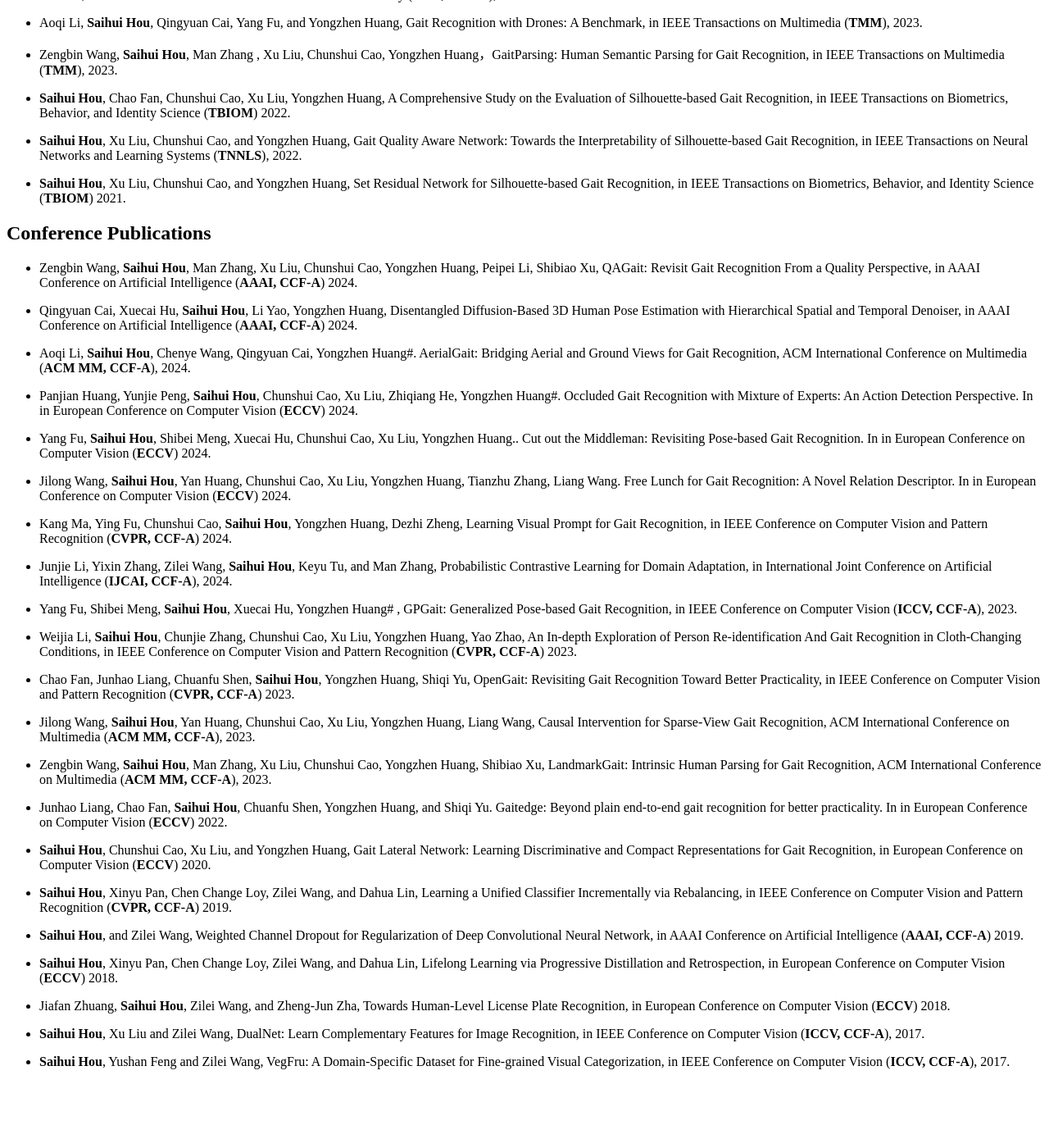
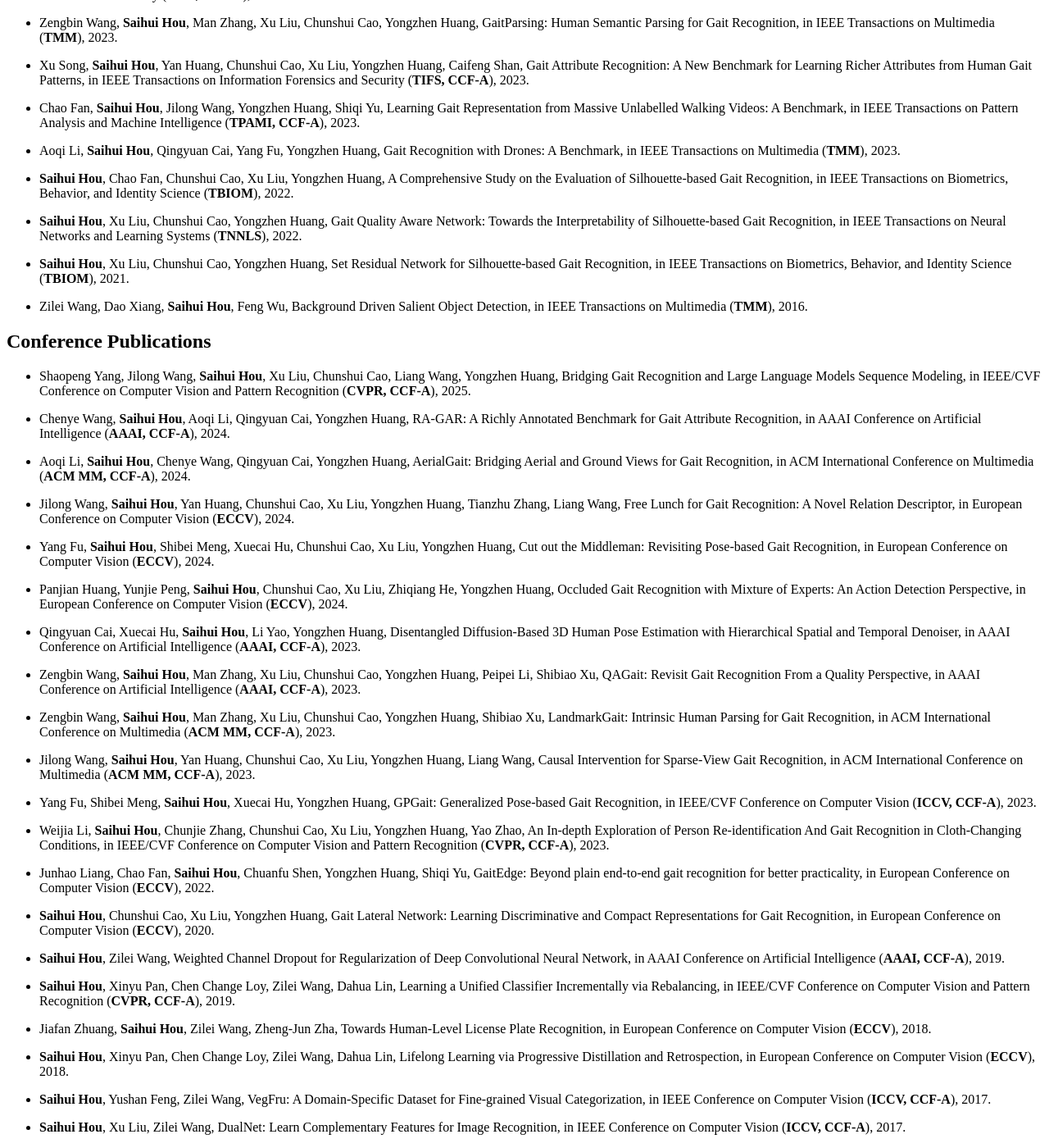
Before and after one commit to hshustc/hshustc.github.io, a Jekyll site: the page built from _pages/includes/4-pub.md, in a window 1280 px wide and 1400 px high, scrolled down 890 px. Shown: the whole window at 82% size. Built offline with Jekyll 4.4.1, drawn with Linux system fonts in a browser that asks for light colours; our own code applies the rules of GitHub Pages for plain Markdown files; before the commit the page ends 2210 px from its top, so only the background shows below that; some of the changed text lies outside the part shown.

Commit message:
Update Pub

```diff
--- a/_pages/includes/4-pub.md
+++ b/_pages/includes/4-pub.md
@@ -3,71 +3,78 @@
 
 <a href='https://scholar.google.com/citations?user=6gnHaLcAAAAJ&hlJ'><img src="https://img.shields.io/endpoint?logo=Google%20Scholar&url=https://raw.githubusercontent.com/hshustc/hshustc.github.io/google-scholar-stats/gs_data_shieldsio.json&labelColor=f6f6f6&color=9cf&style=flat&label=Google Scholar Citations"></a>
 
+
 ## Journal Publications
-- **Saihui Hou**, Zengbin Wang, Man Zhang, Chunshui Cao, Xu Liu, Yongzhen Huang, Edge-Oriented Adversarial Attack for Deep Gait Recognition, International Journal of Computer Vision (**IJCV, CCF-A**), 2024.
 
-- **Saihui Hou**, Xuecai Hu, Chunshui Cao, Xu Liu, and Yongzhen Huang, Adaptive Knowledge Transfer for Weak-Shot Gait Recognition, in IEEE Transactions on Information Forensics and Security (**TIFS, CCF-A**), 2024.
+- Jilong Wang, **Saihui Hou**, Xianda Guo, Yan Huang, Yongzhen Huang, Tianzhu Zhang, Liang Wang, GaitC3I: Robust Cross-Covariate Gait Recognition via Causal Intervention, in IEEE Transactions on Circuits and Systems for Video Technology (**TCSVT**), 2025.
 
-- **Saihui Hou**, Panjian Huang, Xu Liu, Chunshui Cao, and Yongzhen Huang, Cloth-Imbalanced Gait Recognition via Hallucination, in IEEE Transactions on Circuits and Systems for Video Technology (**TCSVT**), 2024.
+- Xuqian Ren, Shaopeng Yang, **Saihui Hou**, Chunshui Cao, Xu Liu, Yongzhen Huang, Unsupervised Gait Recognition with Selective Fusion, in IEEE Transactions on Biometrics, Behavior, and Identity Science (**TBIOM**), 2025.
+
+- **Saihui Hou**, Zengbin Wang, Man Zhang, Chunshui Cao, Xu Liu, Yongzhen Huang, Edge-Oriented Adversarial Attack for Deep Gait Recognition, in International Journal of Computer Vision (**IJCV, CCF-A**), 2024.
+
+- **Saihui Hou**, Xuecai Hu, Chunshui Cao, Xu Liu, Yongzhen Huang, Adaptive Knowledge Transfer for Weak-Shot Gait Recognition, in IEEE Transactions on Information Forensics and Security (**TIFS, CCF-A**), 2024.
 
 - Panjian Huang, **Saihui Hou**, Chunshui Cao, Xu Liu, Xuecai Hu, and Yongzhen Huang, Integral Pose Learning via Appearance Transfer for Gait Recognition, in IEEE Transactions on Information Forensics and Security (**TIFS, CCF-A**), 2024.
 
-- Chao Fan, **Saihui Hou**, Jilong Wang, Yongzhen Huang, and Shiqi Yu, Learning Gait Representation from Massive Unlabelled Walking Videos: A Benchmark, in IEEE Transactions on Pattern Analysis and Machine Intelligence (**TPAMI, CCF-A**), 2023.
+- **Saihui Hou**, Panjian Huang, Xu Liu, Chunshui Cao, Yongzhen Huang, Cloth-Imbalanced Gait Recognition via Hallucination, in IEEE Transactions on Circuits and Systems for Video Technology (**TCSVT**), 2024.
 
-- Yu Guo, Yu Zhao, **Saihui Hou**, Cong Wang, and Xiaohua Jia, Verifying in the Dark: Verifiable Machine Unlearning by Using Invisible Backdoor Triggers, in IEEE Transactions on Information Forensics and Security (**TIFS, CCF-A**), 2023.
+- Yu Guo, Yu Zhao, **Saihui Hou**, Cong Wang, Xiaohua Jia, Verifying in the Dark: Verifiable Machine Unlearning by Using Invisible Backdoor Triggers, in IEEE Transactions on Information Forensics and Security (**TIFS, CCF-A**), 2023.
+
+- Zengbin Wang, **Saihui Hou**, Man Zhang, Xu Liu, Chunshui Cao, Yongzhen Huang, GaitParsing: Human Semantic Parsing for Gait Recognition, in IEEE Transactions on Multimedia (**TMM**), 2023.
 
 - Xu Song, **Saihui Hou**, Yan Huang, Chunshui Cao, Xu Liu, Yongzhen Huang, Caifeng Shan, Gait Attribute Recognition: A New Benchmark for Learning Richer Attributes from Human Gait Patterns, in IEEE Transactions on Information Forensics and Security (**TIFS, CCF-A**), 2023.
 
-- Aoqi Li, **Saihui Hou**, Qingyuan Cai, Yang Fu, and Yongzhen Huang, Gait Recognition with Drones: A Benchmark, in IEEE Transactions on Multimedia (**TMM**), 2023.
+- Chao Fan, **Saihui Hou**, Jilong Wang, Yongzhen Huang, Shiqi Yu, Learning Gait Representation from Massive Unlabelled Walking Videos: A Benchmark, in IEEE Transactions on Pattern Analysis and Machine Intelligence (**TPAMI, CCF-A**), 2023.
 
-- Zengbin Wang, **Saihui Hou**, Man Zhang , Xu Liu, Chunshui Cao, Yongzhen Huang，GaitParsing: Human Semantic Parsing for Gait Recognition, in IEEE Transactions on Multimedia (**TMM**), 2023.
+- Aoqi Li, **Saihui Hou**, Qingyuan Cai, Yang Fu, Yongzhen Huang, Gait Recognition with Drones: A Benchmark, in IEEE Transactions on Multimedia (**TMM**), 2023.
 
--  **Saihui Hou**, Chao Fan, Chunshui Cao, Xu Liu, Yongzhen Huang, A Comprehensive Study on the Evaluation of Silhouette-based Gait Recognition, in IEEE Transactions on Biometrics, Behavior, and Identity Science (**TBIOM**) 2022.
+- **Saihui Hou**, Chao Fan, Chunshui Cao, Xu Liu, Yongzhen Huang, A Comprehensive Study on the Evaluation of Silhouette-based Gait Recognition, in IEEE Transactions on Biometrics, Behavior, and Identity Science (**TBIOM**), 2022.
 
--  **Saihui Hou**, Xu Liu, Chunshui Cao, and Yongzhen Huang, Gait Quality Aware Network: Towards the Interpretability of Silhouette-based Gait Recognition, in IEEE Transactions on Neural Networks and Learning Systems (**TNNLS**), 2022.
+- **Saihui Hou**, Xu Liu, Chunshui Cao, Yongzhen Huang, Gait Quality Aware Network: Towards the Interpretability of Silhouette-based Gait Recognition, in IEEE Transactions on Neural Networks and Learning Systems (**TNNLS**), 2022.
 
--  **Saihui Hou**, Xu Liu, Chunshui Cao, and Yongzhen Huang, Set Residual Network for Silhouette-based Gait Recognition, in IEEE Transactions on Biometrics, Behavior, and Identity Science (**TBIOM**) 2021.
+- **Saihui Hou**, Xu Liu, Chunshui Cao, Yongzhen Huang, Set Residual Network for Silhouette-based Gait Recognition, in IEEE Transactions on Biometrics, Behavior, and Identity Science (**TBIOM**), 2021.
+
+- Zilei Wang, Dao Xiang, **Saihui Hou**, Feng Wu, Background Driven Salient Object Detection, in IEEE Transactions on Multimedia  (**TMM**), 2016.
+
 
 ## Conference Publications
 
--  Zengbin Wang, **Saihui Hou**, Man Zhang, Xu Liu, Chunshui Cao, Yongzhen Huang, Peipei Li, Shibiao Xu, QAGait: Revisit Gait Recognition From a Quality Perspective, in AAAI Conference on Artificial Intelligence (**AAAI, CCF-A**) 2024.
+- Shaopeng Yang, Jilong Wang, **Saihui Hou**, Xu Liu, Chunshui Cao, Liang Wang, Yongzhen Huang, Bridging Gait Recognition and Large Language Models Sequence Modeling, in IEEE/CVF Conference on Computer Vision and Pattern Recognition (**CVPR, CCF-A**), 2025.
 
--  Qingyuan Cai, Xuecai Hu, **Saihui Hou**, Li Yao, Yongzhen Huang, Disentangled Diffusion-Based 3D Human Pose Estimation with Hierarchical Spatial and Temporal Denoiser, in AAAI Conference on Artificial Intelligence (**AAAI, CCF-A**) 2024.
+- Chenye Wang, **Saihui Hou**, Aoqi Li, Qingyuan Cai, Yongzhen Huang, RA-GAR: A Richly Annotated Benchmark for Gait Attribute Recognition, in AAAI Conference on Artificial Intelligence (**AAAI, CCF-A**), 2024.
 
--  Aoqi Li, **Saihui Hou**, Chenye Wang, Qingyuan Cai, Yongzhen Huang#. AerialGait: Bridging Aerial and Ground Views for Gait Recognition, ACM International Conference on Multimedia (**ACM MM, CCF-A**), 2024.
+- Aoqi Li, **Saihui Hou**, Chenye Wang, Qingyuan Cai, Yongzhen Huang, AerialGait: Bridging Aerial and Ground Views for Gait Recognition, in ACM International Conference on Multimedia (**ACM MM, CCF-A**), 2024.
 
--  Panjian Huang, Yunjie Peng, **Saihui Hou**, Chunshui Cao, Xu Liu, Zhiqiang He, Yongzhen Huang#. Occluded Gait Recognition with Mixture of Experts: An Action Detection Perspective. In in European Conference on Computer Vision (**ECCV**) 2024.
+- Jilong Wang, **Saihui Hou**, Yan Huang, Chunshui Cao, Xu Liu, Yongzhen Huang, Tianzhu Zhang, Liang Wang, Free Lunch for Gait Recognition: A Novel Relation Descriptor, in European Conference on Computer Vision (**ECCV**), 2024.
 
--  Yang Fu, **Saihui Hou**, Shibei Meng, Xuecai Hu, Chunshui Cao, Xu Liu, Yongzhen Huang.. Cut out the Middleman: Revisiting Pose-based Gait Recognition. In in European Conference on Computer Vision (**ECCV**) 2024.
+- Yang Fu, **Saihui Hou**, Shibei Meng, Xuecai Hu, Chunshui Cao, Xu Liu, Yongzhen Huang, Cut out the Middleman: Revisiting Pose-based Gait Recognition, in European Conference on Computer Vision (**ECCV**), 2024.
 
--  Jilong Wang, **Saihui Hou**, Yan Huang, Chunshui Cao, Xu Liu, Yongzhen Huang, Tianzhu Zhang, Liang Wang. Free Lunch for Gait Recognition: A Novel Relation Descriptor. In in European Conference on Computer Vision (**ECCV**) 2024.
+- Panjian Huang, Yunjie Peng, **Saihui Hou**, Chunshui Cao, Xu Liu, Zhiqiang He, Yongzhen Huang, Occluded Gait Recognition with Mixture of Experts: An Action Detection Perspective, in European Conference on Computer Vision (**ECCV**), 2024.
 
--  Kang Ma, Ying Fu, Chunshui Cao, **Saihui Hou**, Yongzhen Huang, Dezhi Zheng, Learning Visual Prompt for Gait Recognition, in IEEE Conference on Computer Vision and Pattern Recognition (**CVPR, CCF-A**) 2024.
+- Qingyuan Cai, Xuecai Hu, **Saihui Hou**, Li Yao, Yongzhen Huang, Disentangled Diffusion-Based 3D Human Pose Estimation with Hierarchical Spatial and Temporal Denoiser, in AAAI Conference on Artificial Intelligence (**AAAI, CCF-A**), 2023.
 
--  Junjie Li, Yixin Zhang, Zilei Wang, **Saihui Hou**, Keyu Tu, and Man Zhang, Probabilistic Contrastive Learning for Domain Adaptation, in International Joint Conference on Artificial Intelligence (**IJCAI, CCF-A**), 2024.
+- Zengbin Wang, **Saihui Hou**, Man Zhang, Xu Liu, Chunshui Cao, Yongzhen Huang, Peipei Li, Shibiao Xu, QAGait: Revisit Gait Recognition From a Quality Perspective, in AAAI Conference on Artificial Intelligence (**AAAI, CCF-A**), 2023.
 
--  Yang Fu, Shibei Meng, **Saihui Hou**, Xuecai Hu, Yongzhen Huang# , GPGait: Generalized Pose-based Gait Recognition, in IEEE Conference on Computer Vision (**ICCV, CCF-A**), 2023.
+- Zengbin Wang, **Saihui Hou**, Man Zhang, Xu Liu, Chunshui Cao, Yongzhen Huang, Shibiao Xu, LandmarkGait: Intrinsic Human Parsing for Gait Recognition, in ACM International Conference on Multimedia (**ACM MM, CCF-A**), 2023.
 
--  Weijia Li, **Saihui Hou**, Chunjie Zhang, Chunshui Cao, Xu Liu, Yongzhen Huang, Yao Zhao, An In-depth Exploration of Person Re-identification And Gait Recognition in Cloth-Changing Conditions, in IEEE Conference on Computer Vision and Pattern Recognition (**CVPR, CCF-A**) 2023.
+- Jilong Wang, **Saihui Hou**, Yan Huang, Chunshui Cao, Xu Liu, Yongzhen Huang, Liang Wang, Causal Intervention for Sparse-View Gait Recognition, in ACM International Conference on Multimedia (**ACM MM, CCF-A**), 2023.
 
--  Chao Fan, Junhao Liang, Chuanfu Shen, **Saihui Hou**, Yongzhen Huang, Shiqi Yu, OpenGait: Revisiting Gait Recognition Toward Better Practicality, in IEEE Conference on Computer Vision and Pattern Recognition (**CVPR, CCF-A**) 2023.
+- Yang Fu, Shibei Meng, **Saihui Hou**, Xuecai Hu, Yongzhen Huang, GPGait: Generalized Pose-based Gait Recognition, in IEEE/CVF Conference on Computer Vision (**ICCV, CCF-A**), 2023.
 
--  Jilong Wang, **Saihui Hou**, Yan Huang, Chunshui Cao, Xu Liu, Yongzhen Huang, Liang Wang, Causal Intervention for Sparse-View Gait Recognition, ACM International Conference on Multimedia (**ACM MM, CCF-A**), 2023.
+- Weijia Li, **Saihui Hou**, Chunjie Zhang, Chunshui Cao, Xu Liu, Yongzhen Huang, Yao Zhao, An In-depth Exploration of Person Re-identification And Gait Recognition in Cloth-Changing Conditions, in IEEE/CVF Conference on Computer Vision and Pattern Recognition (**CVPR, CCF-A**), 2023.
 
--  Zengbin Wang, **Saihui Hou**, Man Zhang, Xu Liu, Chunshui Cao, Yongzhen Huang, Shibiao Xu, LandmarkGait: Intrinsic Human Parsing for Gait Recognition, ACM International Conference on Multimedia (**ACM MM, CCF-A**), 2023.
+- Junhao Liang, Chao Fan, **Saihui Hou**, Chuanfu Shen, Yongzhen Huang, Shiqi Yu, GaitEdge: Beyond plain end-to-end gait recognition for better practicality, in European Conference on Computer Vision (**ECCV**), 2022.
 
--  Junhao Liang, Chao Fan, **Saihui Hou**, Chuanfu Shen, Yongzhen Huang, and Shiqi Yu. Gaitedge: Beyond plain end-to-end gait recognition for better practicality. In in European Conference on Computer Vision (**ECCV**) 2022.
+- **Saihui Hou**, Chunshui Cao, Xu Liu, Yongzhen Huang, Gait Lateral Network: Learning Discriminative and Compact Representations for Gait Recognition, in European Conference on Computer Vision (**ECCV**), 2020.
 
--  **Saihui Hou**, Chunshui Cao, Xu Liu, and Yongzhen Huang, Gait Lateral Network: Learning Discriminative and Compact Representations for Gait Recognition, in European Conference on Computer Vision (**ECCV**) 2020.
+- **Saihui Hou**, Zilei Wang, Weighted Channel Dropout for Regularization of Deep Convolutional Neural Network, in AAAI Conference on Artificial Intelligence  (**AAAI, CCF-A**), 2019.
 
--  **Saihui Hou**, Xinyu Pan, Chen Change Loy, Zilei Wang, and Dahua Lin, Learning a Unified Classifier Incrementally via Rebalancing, in IEEE Conference on Computer Vision and Pattern Recognition (**CVPR, CCF-A**) 2019.
+- **Saihui Hou**, Xinyu Pan, Chen Change Loy, Zilei Wang, Dahua Lin, Learning a Unified Classifier Incrementally via Rebalancing, in IEEE/CVF Conference on Computer Vision and Pattern Recognition (**CVPR, CCF-A**), 2019.
 
--  **Saihui Hou**, and Zilei Wang, Weighted Channel Dropout for Regularization of Deep Convolutional Neural Network, in AAAI Conference on Artificial Intelligence (**AAAI, CCF-A**) 2019.
+- Jiafan Zhuang, **Saihui Hou**, Zilei Wang, Zheng-Jun Zha, Towards Human-Level License Plate Recognition, in European Conference on Computer Vision (**ECCV**), 2018.
 
--  **Saihui Hou**, Xinyu Pan, Chen Change Loy, Zilei Wang, and Dahua Lin, Lifelong Learning via Progressive Distillation and Retrospection, in European Conference on Computer Vision (**ECCV**) 2018.
+- **Saihui Hou**, Xinyu Pan, Chen Change Loy, Zilei Wang, Dahua Lin, Lifelong Learning via Progressive Distillation and Retrospection, in European Conference on Computer Vision (**ECCV**), 2018.
 
--  Jiafan Zhuang, **Saihui Hou**, Zilei Wang, and Zheng-Jun Zha, Towards Human-Level License Plate Recognition, in European Conference on Computer Vision (**ECCV**) 2018.
+- **Saihui Hou**, Yushan Feng, Zilei Wang, VegFru: A Domain-Specific Dataset for Fine-grained Visual Categorization, in IEEE Conference on Computer Vision (**ICCV, CCF-A**), 2017.
 
--  **Saihui Hou**, Xu Liu and Zilei Wang, DualNet: Learn Complementary Features for Image Recognition, in IEEE Conference on Computer Vision (**ICCV, CCF-A**), 2017.
-
--  **Saihui Hou**, Yushan Feng and Zilei Wang, VegFru: A Domain-Specific Dataset for Fine-grained Visual Categorization, in IEEE Conference on Computer Vision (**ICCV, CCF-A**), 2017.
+- **Saihui Hou**, Xu Liu, Zilei Wang, DualNet: Learn Complementary Features for Image Recognition, in IEEE Conference on Computer Vision (**ICCV, CCF-A**), 2017.
```
Also changed, not shown: Gemfile.lock (deleted).
